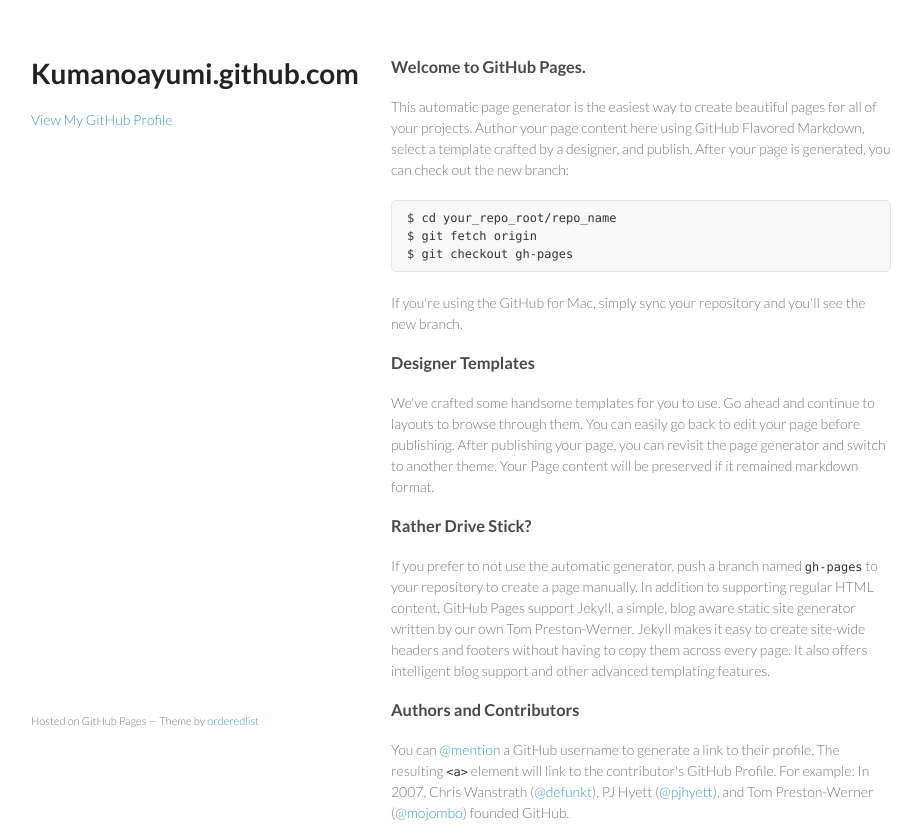
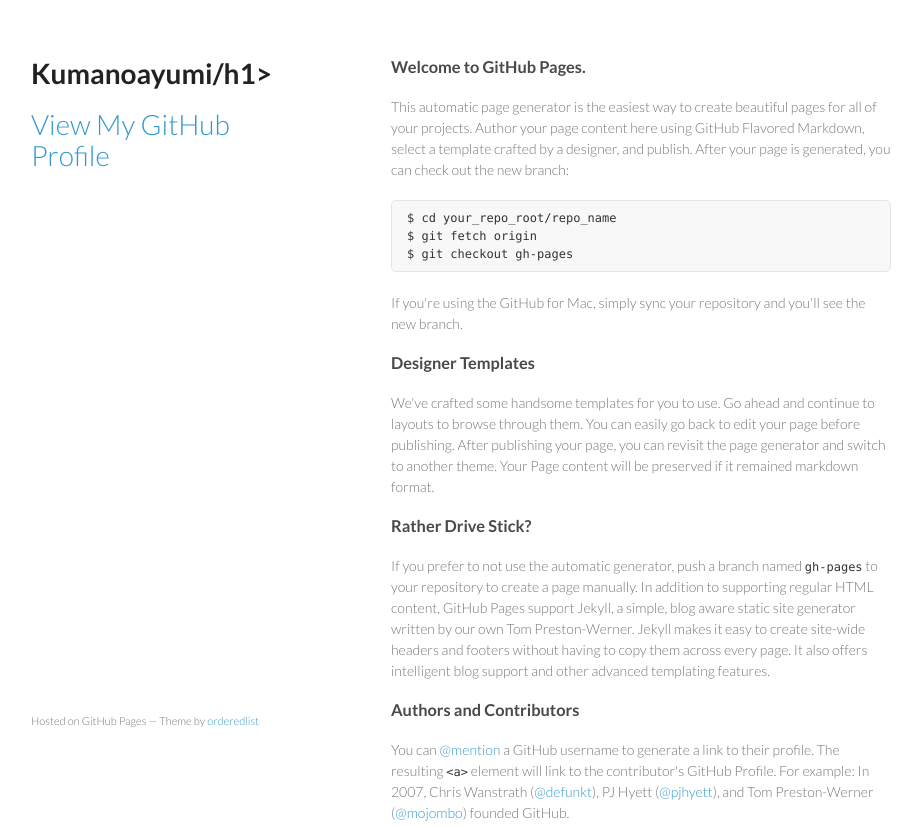
Before and after one commit to kumanoayumi/kumanoayumi.github.com, a plain HTML site: page index.html in a window 1280 px wide. Shown: the top 826 px of the page, without its empty margins (179-1101 px from the left). Drawn offline with Linux system fonts and the light colour scheme.

Commit message:
first commit

```diff
--- a/index.html
+++ b/index.html
@@ -15,7 +15,7 @@
   <body>
     <div class="wrapper">
       <header>
-        <h1>Kumanoayumi.github.com</h1>
+        <h1>Kumanoayumi/h1>
         <p></p>
 
 
```
